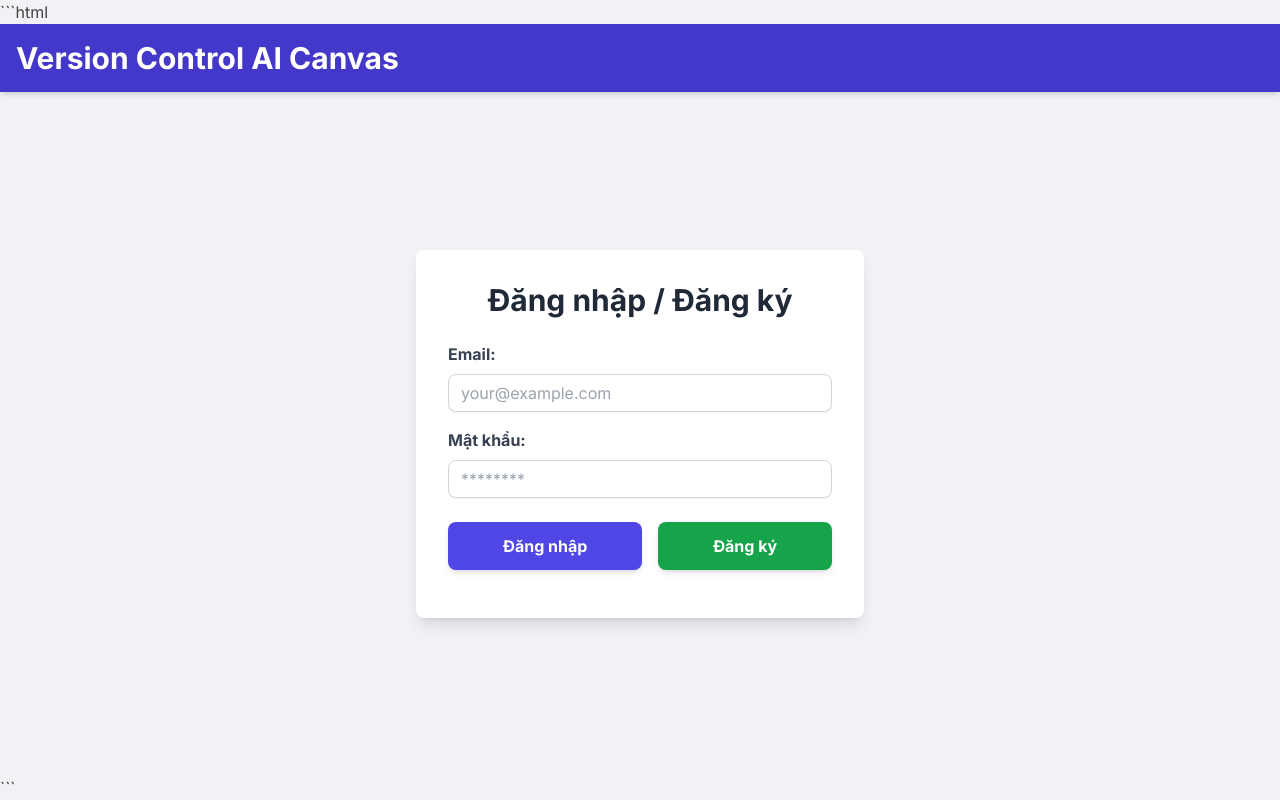
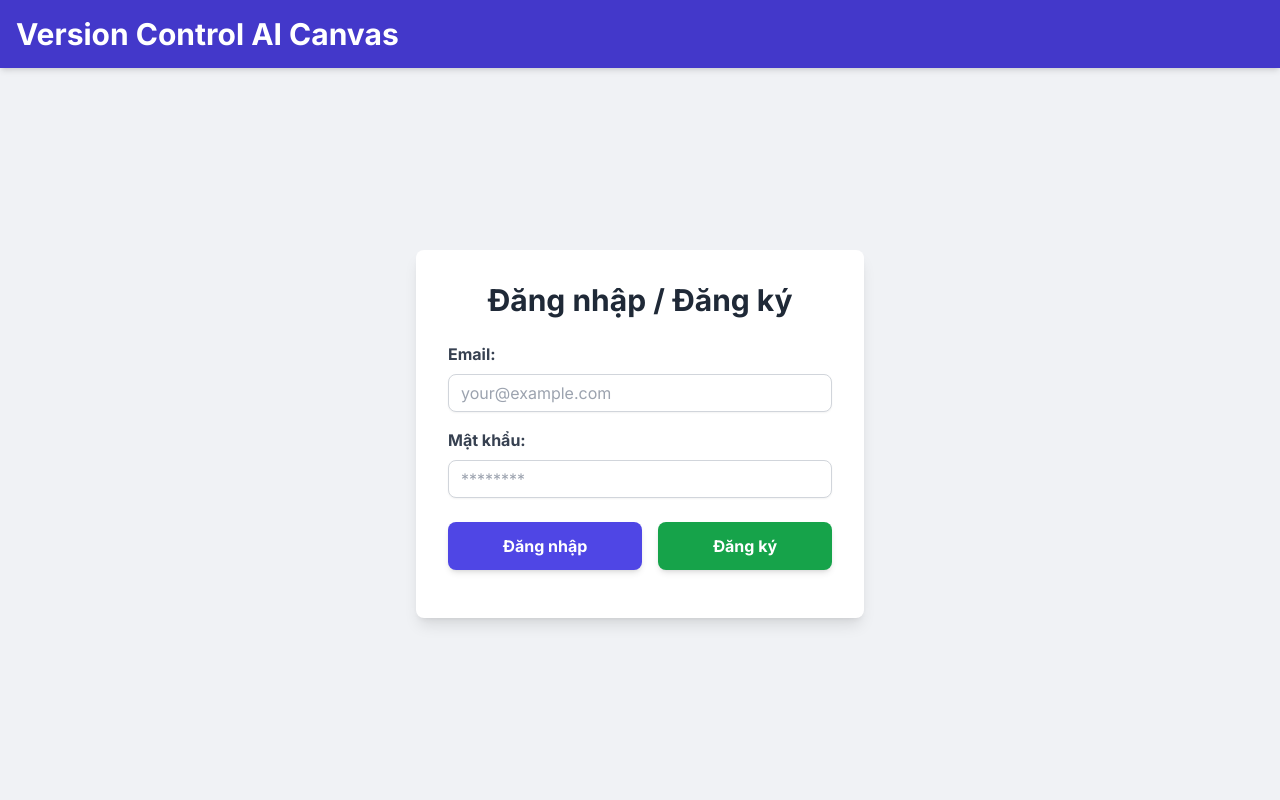
Before and after one commit to MinhVTV4/aicode1, a plain HTML site: page index.html in a window 1280 px wide. Drawn offline with nearby package versions, Linux system fonts and the light colour scheme; no server answers.

Commit message:
Update index.html

````diff
--- a/index.html
+++ b/index.html
@@ -1,4 +1,3 @@
-```html
 <!DOCTYPE html>
 <html lang="vi">
 <head>
@@ -545,13 +544,13 @@
 
         // Firebase Config
         const firebaseConfig = {
-            apiKey: "AIzaSyD7I9ZKYFTc71tFMGA2lM72ykwDuwhEV0o",
-            authDomain: "tudien-b2d17.firebaseapp.com",
-            projectId: "tudien-b2d17",
-            storageBucket: "tudien-b2d17.firebasestorage.app",
-            messagingSenderId: "496472238606",
-            appId: "1:496472238606:web:79769d3c38e546a27dea5f"
-        };
+  apiKey: "AIzaSyAjMnVZRLJZq246T9Ezj-ONH1W-6oK0IJ8",
+  authDomain: "aicode1-e086e.firebaseapp.com",
+  projectId: "aicode1-e086e",
+  storageBucket: "aicode1-e086e.firebasestorage.app",
+  messagingSenderId: "348803301752",
+  appId: "1:348803301752:web:7c76ce248876f5dbbcc88d"
+};
 
         // Firebase Initialization
         const app = initializeApp(firebaseConfig);
@@ -1968,4 +1967,3 @@ Cuối cùng, chỉ cung cấp khối mã hoàn chỉnh, sạch sẽ (ví dụ:
     </script>
 </body>
 </html>
-```
````
